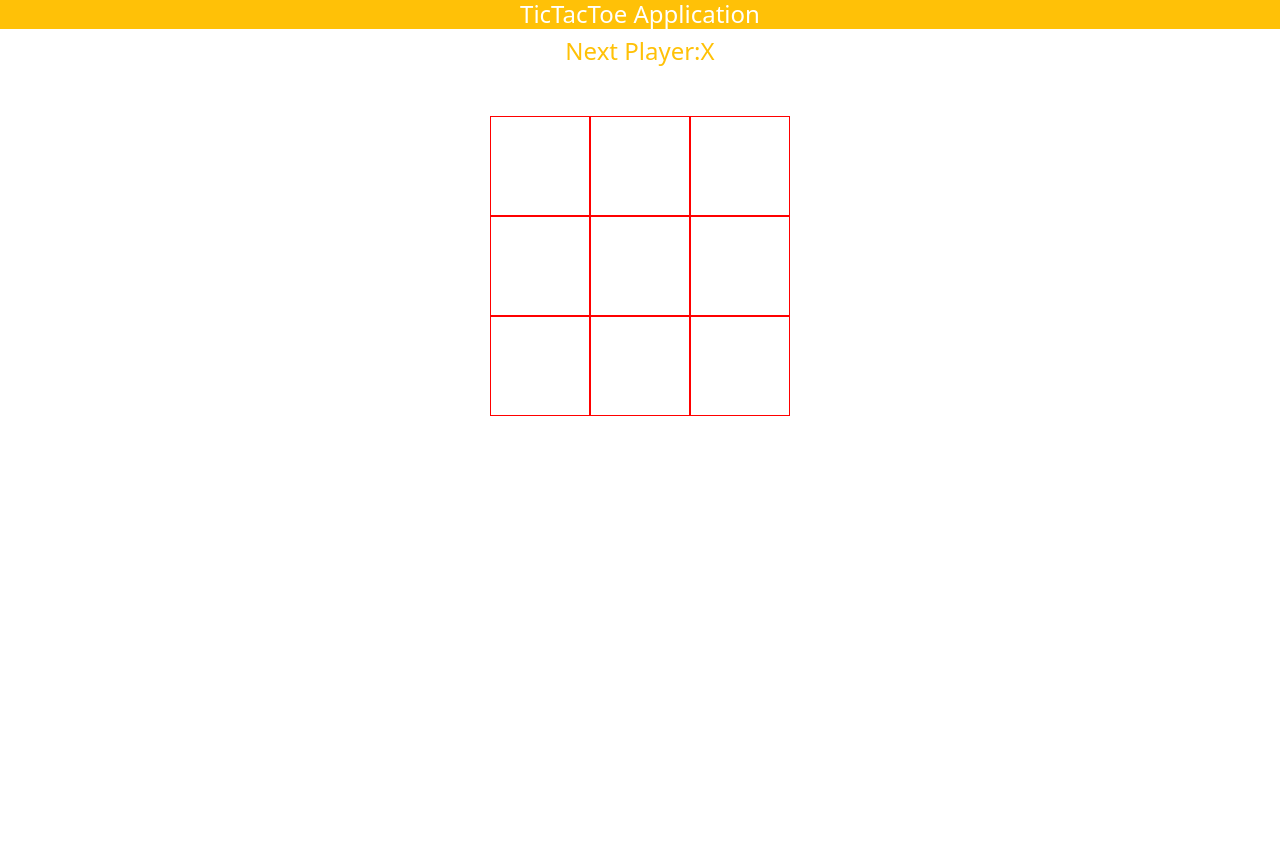
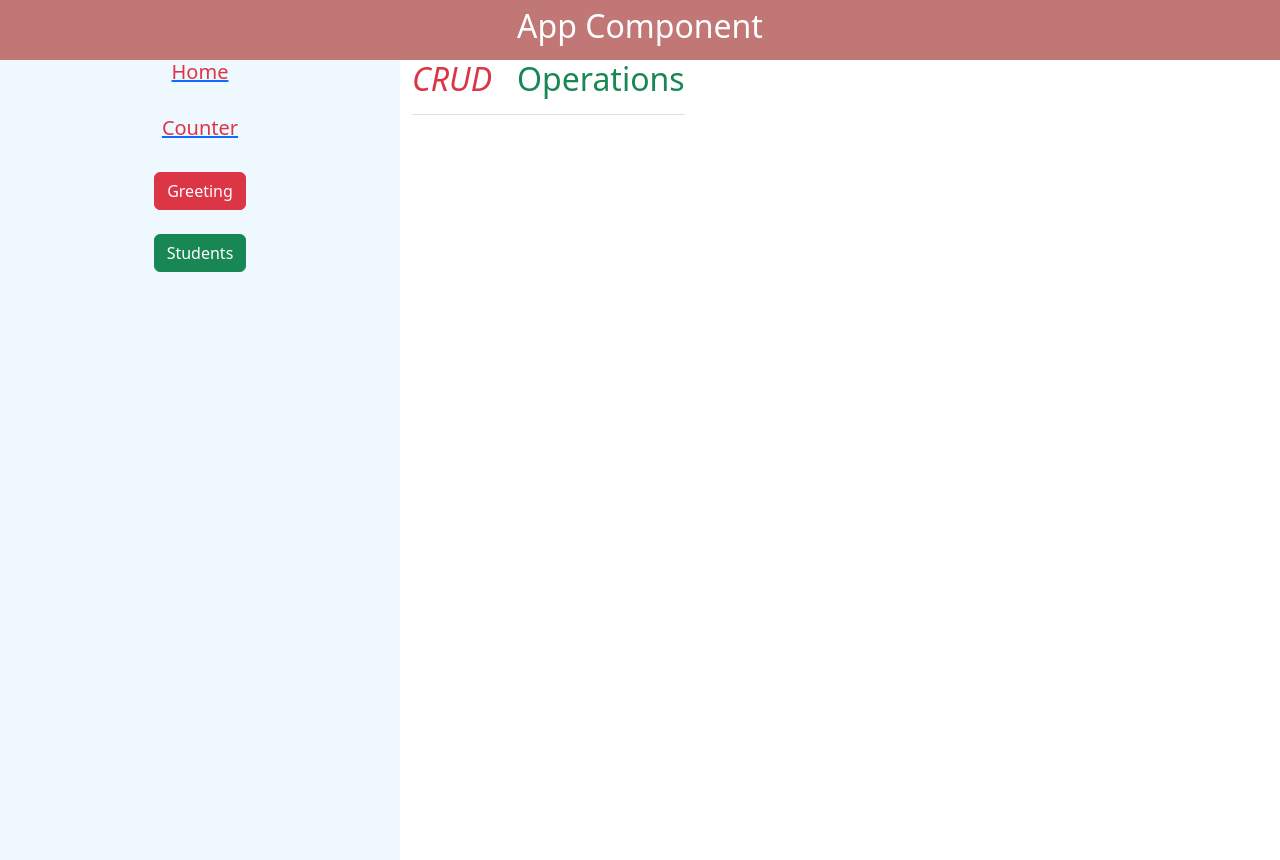
Before and after one commit to sjoshi704/reactpractice, a React (Create React App) app: page /students in a window 1280 px wide. Before the commit the page ends 800 px from the top, so only its background shows below. Built offline with nearby package versions, Linux system fonts and the light colour scheme.

Commit message:
Crud Update nav functiolity added

```diff
--- a/package.json
+++ b/package.json
@@ -13,6 +13,7 @@
     "popper.js": "^1.16.1",
     "react": "^18.3.1",
     "react-dom": "^18.3.1",
+    "react-router-dom": "^6.24.1",
     "react-scripts": "5.0.1",
     "web-vitals": "^2.1.4"
   },
--- a/src/App.css
+++ b/src/App.css
@@ -57,3 +57,18 @@
 .card{
 background-color: rgb(189, 243, 245);
 }
+.Header{
+  display: flex;
+  justify-content: center;
+  align-items: center;
+  height: 60px;
+  background-color: rgb(194, 119, 119)
+}
+.container-body{
+display: flex;
+}
+.side-Bar{
+  width: 400px;
+  height: 100vh;
+  background-color:aliceblue
+}
--- a/src/App.js
+++ b/src/App.js
@@ -3,27 +3,63 @@ import "./App.css";
 import 'bootstrap/dist/css/bootstrap.min.css';
 import 'bootstrap/dist/js/bootstrap.bundle.min';
 import "../node_modules/bootstrap-icons/font/bootstrap-icons.css";
-// import StockAvailability from "./StockAvailability";
-// import { Counter } from "./counter/counter";
-// import { Greetings } from "./Greeting";
-// import { Flag } from "./flag/flag";
-// import { ConditinalFlag } from "./flag/conditionalFlagTrueFalse";
-// import { UserProfile } from "./UserProfile/userProfile";
-// import { ToDoLists } from "./ToDoLists/ToDoLists";
-// import { UserList } from "./UserProfile/UserList";
-// import {FormHandling} from "./FormHandling/FormHandling";
-// import {FormikLibraryFormHandling} from "./FormHandling/FormikLibraryFormHandling";
-// import { ImageCourosel } from "./ImageCourosel/ImageCourosel";
-// import { EmployeeListForm } from "./FormHandling/EmployeeListForm";
+import StockAvailability from "./StockAvailability";
+import { Counter } from "./counter/counter";
+import { Greetings } from "./Greeting";
+import { Flag } from "./flag/flag";
+import { ConditinalFlag } from "./flag/conditionalFlagTrueFalse";
+import { UserProfile } from "./UserProfile/userProfile";
+import { ToDoLists } from "./ToDoLists/ToDoLists";
+import { UserList } from "./UserProfile/UserList";
+import { FormHandling } from "./FormHandling/FormHandling";
+import { FormikLibraryFormHandling } from "./FormHandling/FormikLibraryFormHandling";
+import { ImageCourosel } from "./ImageCourosel/ImageCourosel";
+import { EmployeeListForm } from "./FormHandling/EmployeeListForm";
 import { CrudOperations } from "./CRUD/CrudOperations";
 import TicTacToe from "./TicTacToe/TicTacToe";
+import { Link, Route, Routes, useNavigate } from "react-router-dom";
 
 
 
 
 function App() {
+  const navigate = useNavigate()
   return (
     <div className="App">
+
+      <div className="Header  text-white">
+        <h2> App Component</h2>
+      </div>
+      <div className="container-body">
+        <div className="side-Bar">
+          <Link to={"/"}> <h5 className="text-center text-danger"> Home</h5></Link>
+          <br />
+          <Link to={"/counter"}><h5 className="text-center text-danger"> Counter </h5></Link>
+          <br />
+          {/* <Link to={"/greeting"}><h5 className="text-center text-danger"> Greeting </h5></Link> */}
+          <button className="btn btn-danger" onClick={() => {
+            navigate("/greeting");
+          }}> Greeting </button>
+          <br />    <br />
+          <button className="btn btn-success" onClick={() => {
+            navigate("/students");
+          }}> Students </button>
+        </div>
+        <div className="Content">
+          <Routes>
+            <Route path="/counter" element={<div><Counter> </Counter> </div>} />
+            <Route path="/greeting" element={<div><Greetings name="Saurabh" greetings="Hello Good Morning"> </Greetings> </div>} />
+            <Route path="*" element={"This Url is not Mapped"} />
+            <Route path="/students/*" element={<div> <CrudOperations></CrudOperations></div>} />
+
+
+          </Routes>
+
+        </div>
+
+
+
+      </div>
       {/* <header className="App-header">
         <img src={logo} className="App-logo" alt="logo" />
         <p>
@@ -80,9 +116,9 @@ function App() {
       {/* <EmployeeListForm> </EmployeeListForm>
       <hr></hr> */}
       {/* <CrudOperations> </CrudOperations> */}
-       {/* <hr></hr> */}
-       <TicTacToe></TicTacToe>
-          {/* <hr></hr> */}
+      {/* <hr></hr> */}
+      {/* <TicTacToe></TicTacToe> */}
+      {/* <hr></hr> */}
 
 
     </div>
--- a/src/CRUD/CrudOperations.js
+++ b/src/CRUD/CrudOperations.js
@@ -1,6 +1,8 @@
 import React, { useState } from "react";
 import { StudentForm } from "./StudentForm";
 import { StudentsTable } from "./StudentsTable";
+import { Route, Routes, useNavigate } from "react-router-dom";
+
 
 
 export function CrudOperations() {
@@ -14,21 +16,65 @@ export function CrudOperations() {
         state: "Maharashtra"
     }])
 
-    const [studentToBeUpdated,setStudentToBeUpdated]=useState(null)
+    const [studentToBeUpdated, setStudentToBeUpdated] = useState(null)
 
     const onDelete = (id) => {
-        const students=studentList.filter((user=> user.id !==id));
+        const students = studentList.filter((user => user.id !== id));
         setStudentList([...students]);
     }
 
     console.log(studentList)
+    const navigate=useNavigate();
 
     return <>
 
         <div className="container-fluid">
             <h2 className="h2 text-success text-center"> <span className="text-danger"><i> CRUD</i></span> &nbsp; Operations</h2>
             <hr />
-            <StudentForm  student={studentToBeUpdated} formSubmit={(value,id) => {
+            <Routes>
+                <Route path={"/table"} element={<div><StudentsTable OnStudentUpdate={(student) => {
+                    setStudentToBeUpdated(student);
+                    navigate("/students/form")
+                }} studentList={studentList} onDelete={(id) => {
+                    const bool = window.confirm("Do you want to delete?");
+                    if (bool) {
+                        onDelete(id)
+                    }
+                }}></StudentsTable> </div>}> </Route>
+
+                <Route path={"/form"} element={<div>   <StudentForm student={studentToBeUpdated} formSubmit={(value, id) => {
+                    console.log(value);
+                    const { fname, lastname, email, ContactNo, address, state } = value;
+                    if (!fname || !lastname || !email || !ContactNo || !state || !address) {
+                        alert('Fields Cannot be empty');
+                        return
+                    }
+                    if (id) {
+                        setStudentList(studentList.map(studentItem =>
+                            studentItem.id === id
+                                ? { ...studentItem, fname, lastname, email, ContactNo, address, state }
+                                : studentItem
+
+                        ));
+                        setStudentToBeUpdated(null)
+                    } else {
+                        const newStudent = {
+                            id: studentList.length + 1,
+                            fname,
+                            lastname,
+                            address,
+                            ContactNo,
+                            email,
+                            state
+                        };
+                        setStudentList([...studentList, newStudent]);
+                        navigate("/students/table")
+                    }
+                }}> </StudentForm></div>}> </Route>
+
+
+            </Routes>
+            {/* <StudentForm student={studentToBeUpdated} formSubmit={(value, id) => {
                 console.log(value);
                 const { fname, lastname, email, ContactNo, address, state } = value;
                 if (!fname || !lastname || !email || !ContactNo || !state || !address) {
@@ -41,8 +87,8 @@ export function CrudOperations() {
                             ? { ...studentItem, fname, lastname, email, ContactNo, address, state }
                             : studentItem
 
-                        ));
-                        setStudentToBeUpdated(null)
+                    ));
+                    setStudentToBeUpdated(null)
                 } else {
                     const newStudent = {
                         id: studentList.length + 1,
@@ -55,16 +101,16 @@ export function CrudOperations() {
                     };
                     setStudentList([...studentList, newStudent]);
                 }
-            }}> </StudentForm>
+            }}> </StudentForm> */}
 
-            <StudentsTable OnStudentUpdate={(student)=>{
+            {/* <StudentsTable OnStudentUpdate={(student)=>{
                 setStudentToBeUpdated(student);
             }} studentList={studentList} onDelete={(id) => {
                 const bool = window.confirm("Do you want to delete?");
                 if (bool) {
                     onDelete(id)
                 }
-            }}></StudentsTable>
+            }}></StudentsTable> */}
 
 
         </div>
--- a/src/CRUD/StudentsTable.js
+++ b/src/CRUD/StudentsTable.js
@@ -1,10 +1,14 @@
 
-
-export function StudentsTable({studentList,onDelete,OnStudentUpdate}){
+import { Route, Routes, useNavigate } from "react-router-dom";
+export function StudentsTable({ studentList, onDelete, OnStudentUpdate }) {
+    const navigate=useNavigate()
     return <>
 
 
         <div className="card card-body">
+            <div className="mb-2"> <button className="btn btn-danger" onClick={()=>{
+              navigate("/students/form")
+            }}> Add Student</button></div>
             <table className="table table-bordered table-hover text-right">
                 <thead>
                     <tr>
@@ -27,10 +31,10 @@ export function StudentsTable({studentList,onDelete,OnStudentUpdate}){
                                 <td> {student.email}</td>
                                 <td> {student.ContactNo}</td>
                                 <td> {student.state}</td>
-                                    <td> <button className="btn btn-secondary mr-2" onClick={()=>{
+                                <td> <button className="btn btn-secondary mr-2" onClick={() => {
                                     OnStudentUpdate(student)
                                 }}> Update </button>
-                                         <button className="btn btn-danger dltBtn" onClick={()=>onDelete(student.id)}> Delete</button>
+                                    <button className="btn btn-danger dltBtn" onClick={() => onDelete(student.id)}> Delete</button>
                                 </td>
 
 
--- a/src/index.js
+++ b/src/index.js
@@ -3,11 +3,14 @@ import ReactDOM from 'react-dom/client';
 import './index.css';
 import App from './App';
 import reportWebVitals from './reportWebVitals';
+import { BrowserRouter } from 'react-router-dom';
 
 const root = ReactDOM.createRoot(document.getElementById('root'));
 root.render(
   <React.StrictMode>
+    <BrowserRouter>
     <App />
+    </BrowserRouter>
   </React.StrictMode>
 );
 
```
Also changed, not shown: src/USeRefHook/UseRefExample.js (added), 1 other file (tests, documents, lock files or other folders). Lines whose indentation alone changed are shown as unchanged.
